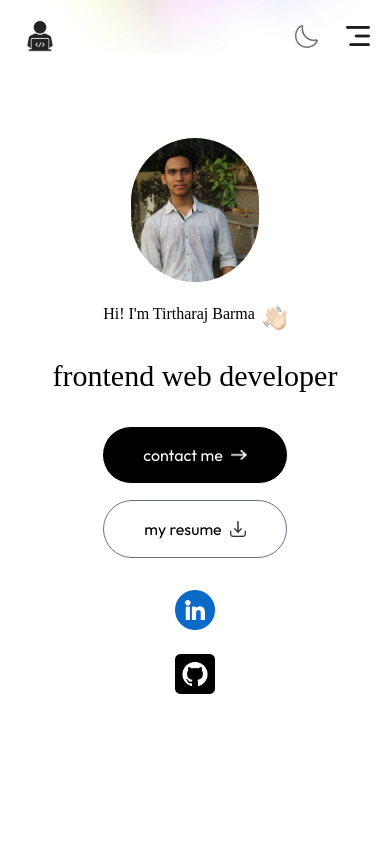
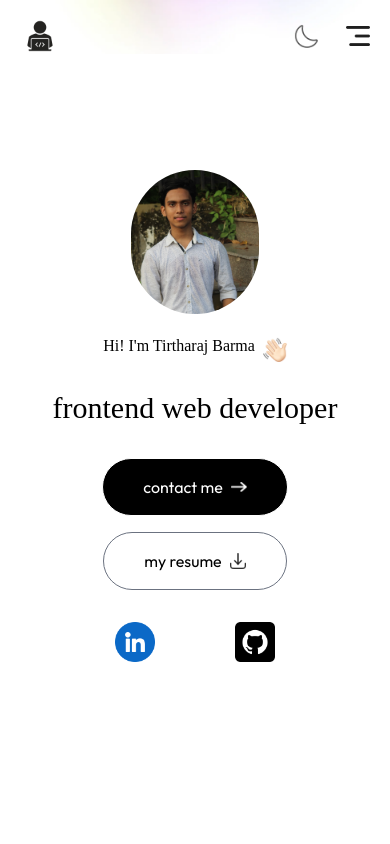
Before and after one commit to TirtharajBarma/portfolio_next.js, a Next.js app: page / in a window 390 px wide. Shown: the top 844 px of the page. Built offline with nearby package versions, Linux system fonts and the light colour scheme; a web font is replaced by a local one.

Commit message:
fixed github and linkedin logo

```diff
--- a/app/pages/Header.jsx
+++ b/app/pages/Header.jsx
@@ -17,7 +17,7 @@ const Header = ({isDarkMode}) => {
         <a href="#contact" className='px-10 py-3 border border-white rounded-full bg-black text-white flex items-center gap-2 dark:bg-transparent'>contact me <Image src={assets.right_arrow_white} alt='' className='w-4' /></a>
         <a href="/Tirtharaj_resume.pdf" download className='px-10 py-3 border rounded-full border-gray-500 flex items-center gap-2 bg-white dark:text-black'>my resume <Image src={assets.download_icon} alt='' className='w-4' /></a>
       </div>
-      <div className='flex flex-col sm:flex-row items-center mt-1'>
+      <div className='flex sm:flex-row items-center mt-1'>
         <a href="https://www.linkedin.com/in/tirtharaj-barma-327940236" className='px-10 py-3 flex items-center gap-2'> <Image src={assets.linkedin} alt='' className='w-10' /></a>
         <a href="https://github.com/TirtharajBarma" download className='px-10 py-3 rounded-full flex items-center gap-2'> <Image src={assets.github} alt='' className='w-10 dark:invert' /></a>
       </div>
```
